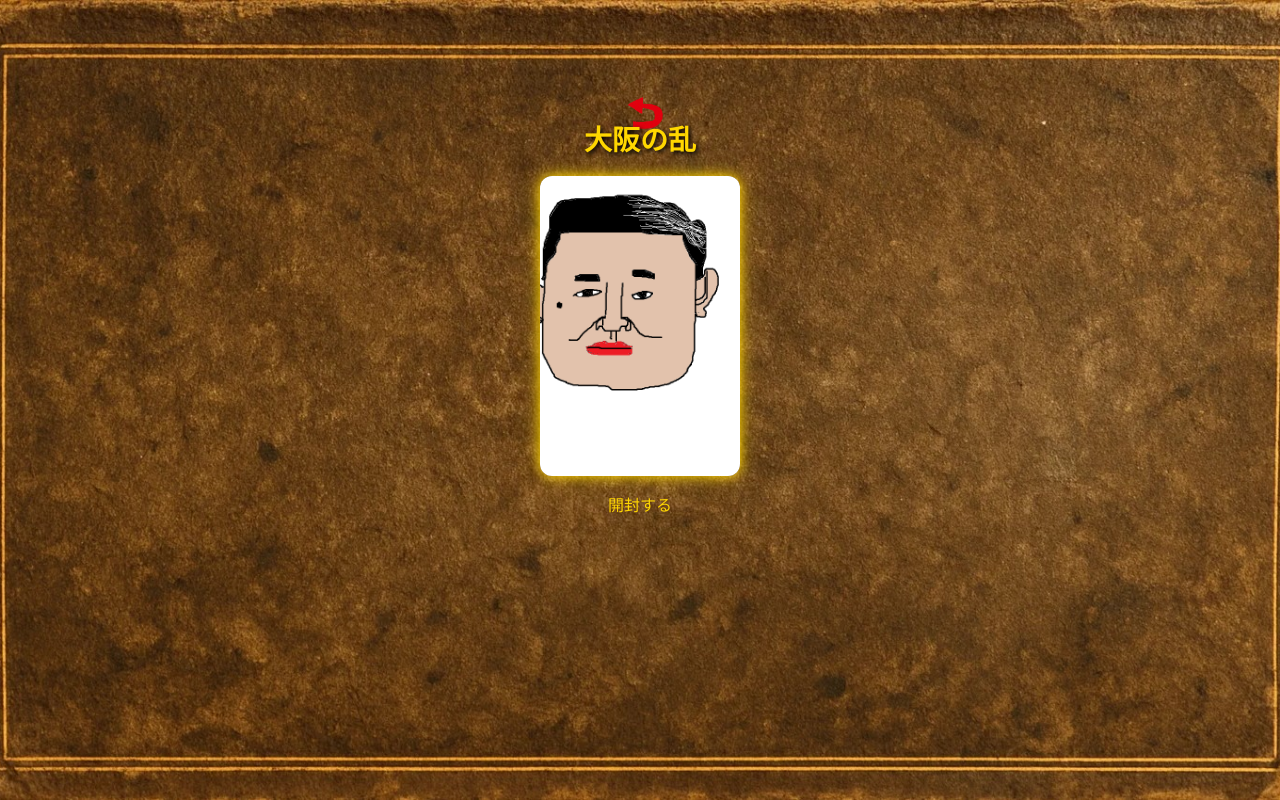
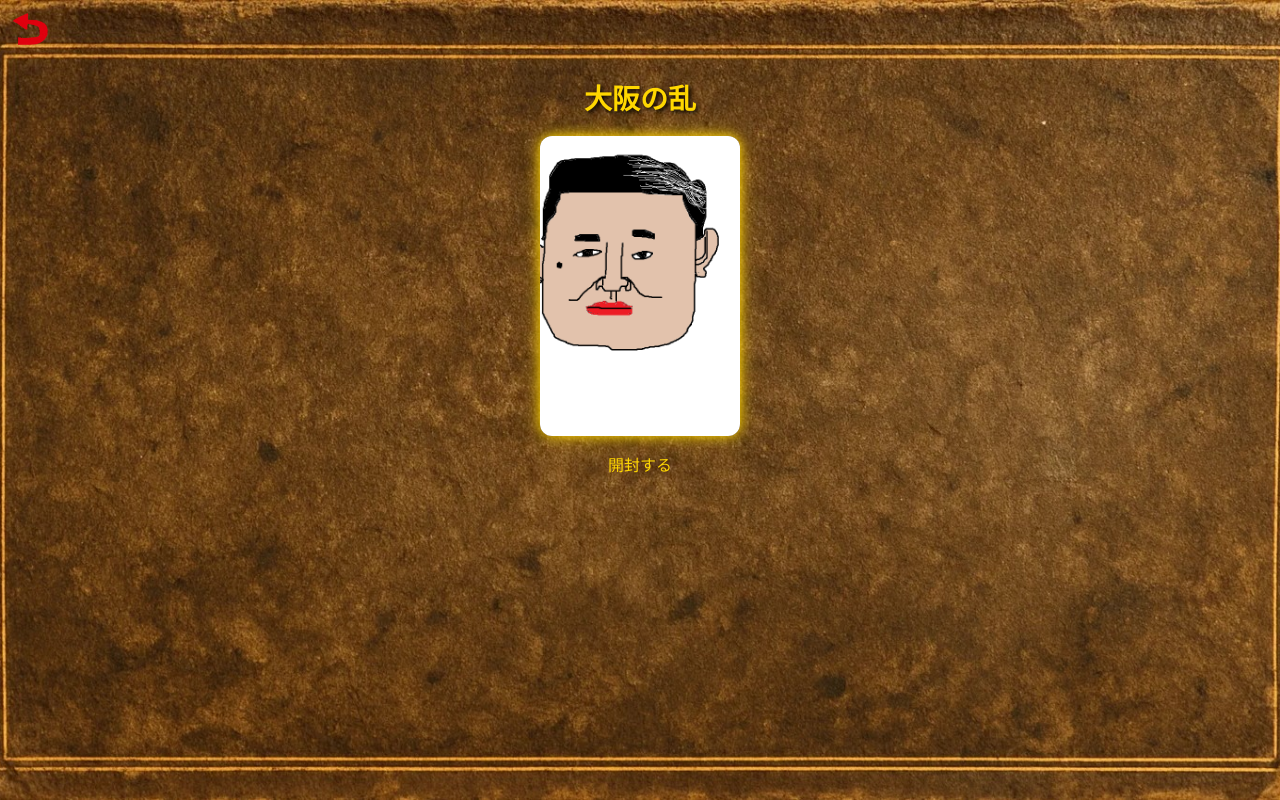
Before and after one commit to SotaAraki/PolitZukan, a website with bundled scripts: page public/PZgatya.html in a window 1280 px wide. Built offline with nearby package versions, Linux system fonts and the light colour scheme.

Commit message:
[update]CSS修正

```diff
--- a/public/styles/PZCreateAccount.css
+++ b/public/styles/PZCreateAccount.css
@@ -83,3 +83,13 @@ body {
   font-size: 14px;
   margin-top: 10px;
 }
+
+#modorubutton {
+  position: fixed;        /* 常に画面の同じ場所に表示 */
+  top: 10px;              /* 上から10px */
+  left: 10px;             /* 左から10px */
+  width: 40px;            /* 適度なサイズ */
+  height: auto;
+  cursor: pointer;
+  z-index: 1000;          /* 前面に表示 */
+}
--- a/public/styles/PZOJlist.css
+++ b/public/styles/PZOJlist.css
@@ -78,12 +78,16 @@ body {
 }
 
 #modorubutton {
-    width: 40px;
-    height: auto;
-    cursor: pointer;
-    margin-bottom: -40px;
-    margin-left: 10px;
+  position: fixed;        /* 常に画面の同じ場所に表示 */
+  top: 10px;              /* 上から10px */
+  left: 10px;             /* 左から10px */
+  width: 40px;            /* 適度なサイズ */
+  height: auto;
+  cursor: pointer;
+  z-index: 1000;          /* 前面に表示 */
 }
+
+
 
 .popup {
   display: none;
--- a/public/styles/PZgatya.css
+++ b/public/styles/PZgatya.css
@@ -104,15 +104,14 @@ h1 {
 }
 
 #modorubutton {
-    width: 40px;
-    height: auto;
-    cursor: pointer;
-    margin-bottom: -40px;
-    margin-left: 10px;
+  position: fixed;        /* 常に画面の同じ場所に表示 */
+  top: 10px;              /* 上から10px */
+  left: 10px;             /* 左から10px */
+  width: 40px;            /* 適度なサイズ */
+  height: auto;
+  cursor: pointer;
+  z-index: 1000;          /* 前面に表示 */
 }
-
-
-
 
 #packWrapper.sucked {
   transform: translateY(150px) scale(0.3);
--- a/public/styles/PZlogin.css
+++ b/public/styles/PZlogin.css
@@ -79,3 +79,13 @@ body {
   font-size: 14px;
   margin-top: 10px;
 }
+
+#modorubutton {
+  position: fixed;        /* 常に画面の同じ場所に表示 */
+  top: 10px;              /* 上から10px */
+  left: 10px;             /* 左から10px */
+  width: 40px;            /* 適度なサイズ */
+  height: auto;
+  cursor: pointer;
+  z-index: 1000;          /* 前面に表示 */
+}
```
Also changed, not shown: public/PZCreateAccount.html (+1 -0 lines), public/PZHome.html (+0 -10 lines), public/PZlogin.html (+1 -0 lines).
